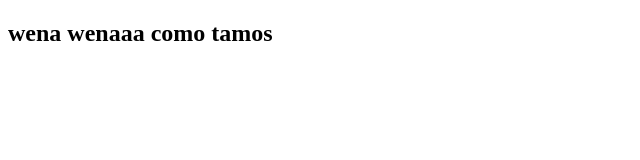
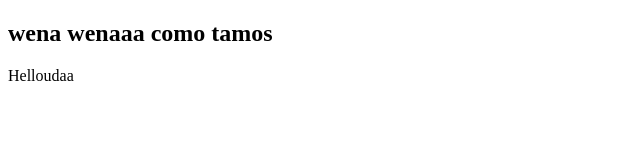
Before and after one commit to Comunidad-prueba/Prueba-git, a plain HTML site: page index.html in a window 1280 px wide. Shown: the full height of the page, 0-640 px from the left. Drawn offline with Linux system fonts and the light colour scheme.

Commit message:
Agregamos un parrafo

```diff
--- a/index.html
+++ b/index.html
@@ -8,5 +8,6 @@
   </head>
   <body>
     <h2>wena wenaaa como tamos</h2>
+    <p>Helloudaa</p>
   </body>
 </html>
```
